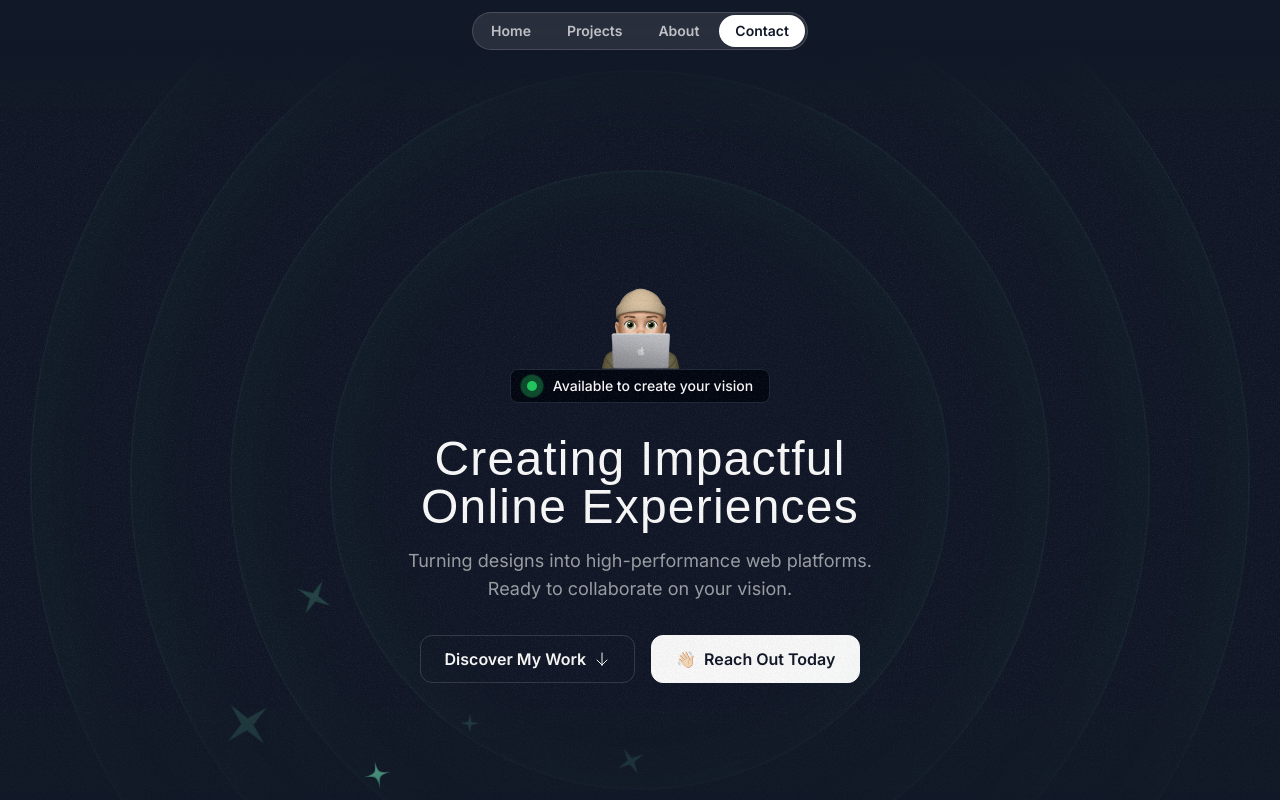
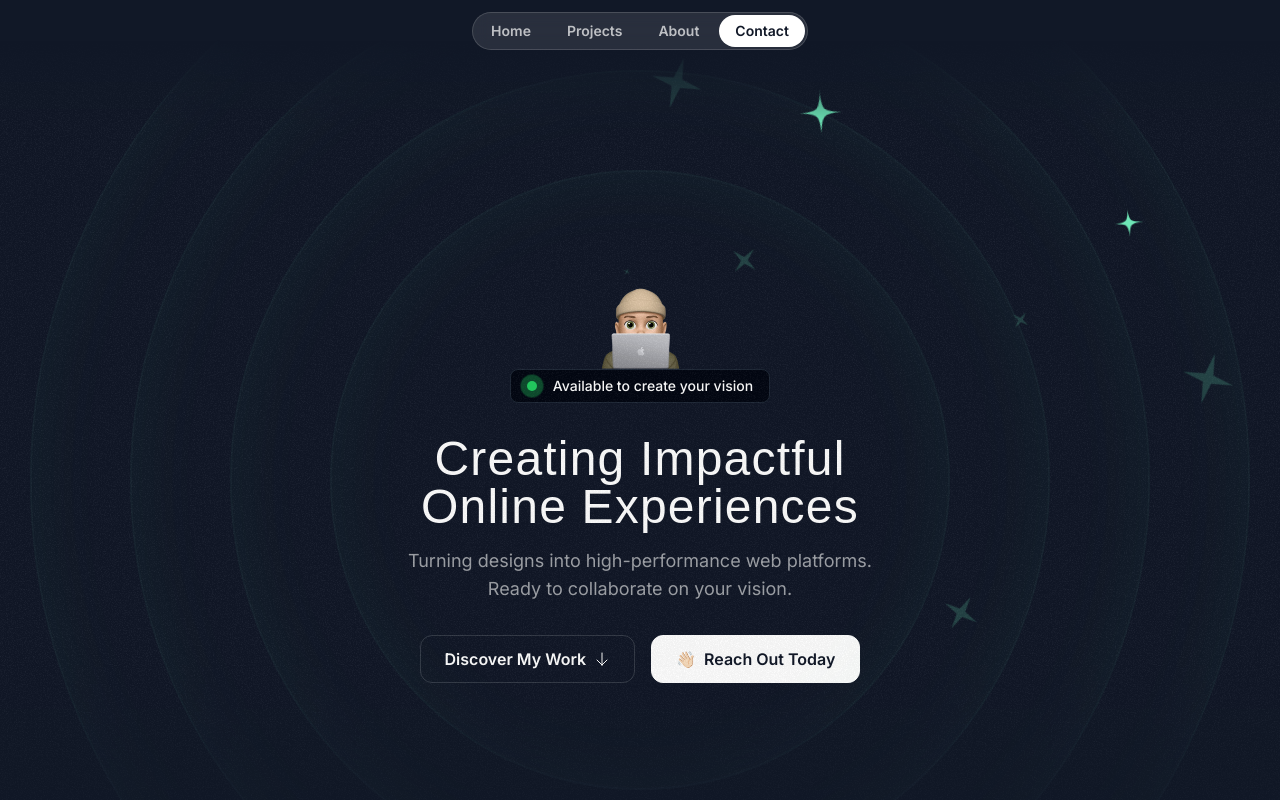
Before and after one commit to DaniaMasnyi/next-portfolio, a Next.js app: page / in a window 1280 px wide. Shown: the top 800 px of the page. Built offline with nearby package versions, Linux system fonts and the light colour scheme; a web font is replaced by a local one.

Commit message:
spinning stars

```diff
--- a/src/components/HeroOrbit.tsx
+++ b/src/components/HeroOrbit.tsx
@@ -1,25 +1,49 @@
 import { PropsWithChildren } from 'react';
+import { twMerge } from 'tailwind-merge';
 
 export const HeroOrbit = ({
   children,
   size,
   rotation,
-}: PropsWithChildren<{ size: number; rotation: number }>) => {
+  shouldOrbit = false,
+  shouldSpin = false,
+  spinDuration,
+  orbitDuration,
+}: PropsWithChildren<{
+  size: number;
+  rotation: number;
+  shouldOrbit?: boolean;
+  shouldSpin?: boolean;
+  spinDuration?: string;
+  orbitDuration?: string;
+}>) => {
   return (
     <div className="absolute left-1/2 top-1/2 -translate-y-1/2 -translate-x-1/2">
       <div
-        className="flex items-start justify-start animate-spin [animation-duration:10s]"
+        className={twMerge(shouldOrbit && 'animate-spin')}
         style={{
-          transform: `rotate(${rotation}deg)`,
+          animationDuration: orbitDuration || '20s', // Дефолтна тривалість орбіти
           height: `${size}px`,
           width: `${size}px`,
         }}
       >
         <div
-          className="inline-flex"
-          style={{ transform: `rotate(${rotation * -1}deg)` }}
+          className="flex items-start justify-start"
+          style={{
+            transform: `rotate(${rotation}deg)`,
+          }}
         >
-          {children}
+          <div
+            className={twMerge(shouldSpin && 'animate-spin')}
+            style={{ animationDuration: spinDuration || '10s' }} // Дефолтна тривалість обертання
+          >
+            <div
+              className="inline-flex"
+              style={{ transform: `rotate(${-rotation}deg)` }}
+            >
+              {children}
+            </div>
+          </div>
         </div>
       </div>
     </div>
--- a/src/sections/Hero.tsx
+++ b/src/sections/Hero.tsx
@@ -16,30 +16,108 @@
         ></div>
         <div className="size-[620px] hero-ring"></div>
         <div className="size-[820px] hero-ring"></div>
-        <div className="size-[1020px] hero-ring"> </div>
+        <div className="size-[1020px] hero-ring"></div>
         <div className="size-[1220px] hero-ring"></div>
-        <HeroOrbit size={800} rotation={-72}>
+
+        {/* Fixed HeroOrbit elements */}
+        <HeroOrbit
+          size={800}
+          rotation={10}
+          shouldOrbit={true}
+          orbitDuration="48s"
+          shouldSpin={true}
+          spinDuration="6s"
+        >
           <StarIcon className="size-28 text-emerald-300" />
         </HeroOrbit>
-        <HeroOrbit size={550} rotation={20}>
+        <HeroOrbit
+          size={550}
+          rotation={20}
+          shouldOrbit={true}
+          orbitDuration="38s"
+          shouldSpin={true}
+          spinDuration="6s"
+        >
           <StarIcon className="size-12 text-emerald-300" />
         </HeroOrbit>
-        <HeroOrbit size={590} rotation={98}>
+        <HeroOrbit
+          size={590}
+          rotation={98}
+          shouldOrbit={true}
+          orbitDuration="40s"
+          shouldSpin={true}
+          spinDuration="6s"
+        >
           <StarIcon className="size-8 text-emerald-300" />
         </HeroOrbit>
-        <HeroOrbit size={430} rotation={-14}>
+        <HeroOrbit
+          size={430}
+          rotation={-14}
+          shouldOrbit={true}
+          orbitDuration="30s"
+          shouldSpin={true}
+          spinDuration="3s"
+        >
           <SparkleIcon className="size-8 text-emerald-300/20" />
         </HeroOrbit>
-        <HeroOrbit size={440} rotation={79}>
+        <HeroOrbit
+          size={440}
+          rotation={79}
+          shouldOrbit={true}
+          orbitDuration="32s"
+          shouldSpin={true}
+          spinDuration="3s"
+        >
           <SparkleIcon className="size-5 text-emerald-300/20" />
         </HeroOrbit>
-        <HeroOrbit size={530} rotation={178}>
+        <HeroOrbit
+          size={520}
+          rotation={-41}
+          shouldOrbit={true}
+          orbitDuration="36s"
+          shouldSpin={true}
+          spinDuration="3s"
+        >
+          <SparkleIcon className="size-2 text-emerald-300/20" />
+        </HeroOrbit>
+        <HeroOrbit
+          size={530}
+          rotation={178}
+          shouldOrbit={true}
+          orbitDuration="34s"
+          shouldSpin={true}
+          spinDuration="3s"
+        >
           <SparkleIcon className="size-10 text-emerald-300/20" />
         </HeroOrbit>
-        <HeroOrbit size={710} rotation={144}>
+        <HeroOrbit
+          size={650}
+          rotation={-5}
+          shouldOrbit={true}
+          orbitDuration="44s"
+          shouldSpin={true}
+          spinDuration="3s"
+        >
           <SparkleIcon className="size-14 text-emerald-300/20" />
         </HeroOrbit>
-        <HeroOrbit size={720} rotation={85}>
+        <HeroOrbit
+          size={710}
+          rotation={144}
+          shouldOrbit={true}
+          orbitDuration="44s"
+          shouldSpin={true}
+          spinDuration="3s"
+        >
+          <SparkleIcon className="size-14 text-emerald-300/20" />
+        </HeroOrbit>
+        <HeroOrbit
+          size={720}
+          rotation={85}
+          shouldOrbit={true}
+          orbitDuration="46s"
+          shouldSpin={true}
+          spinDuration="3s"
+        >
           <SparkleIcon className="size-4 text-emerald-300/20" />
         </HeroOrbit>
       </div>
```
